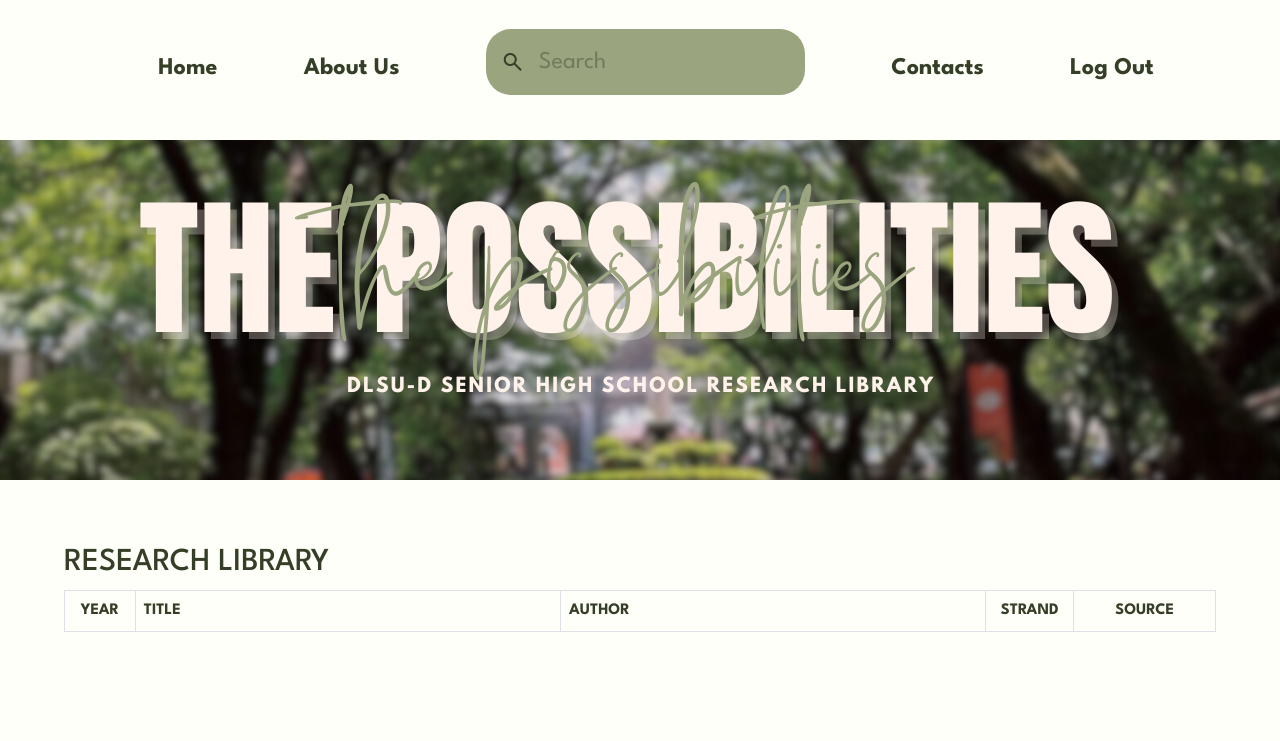
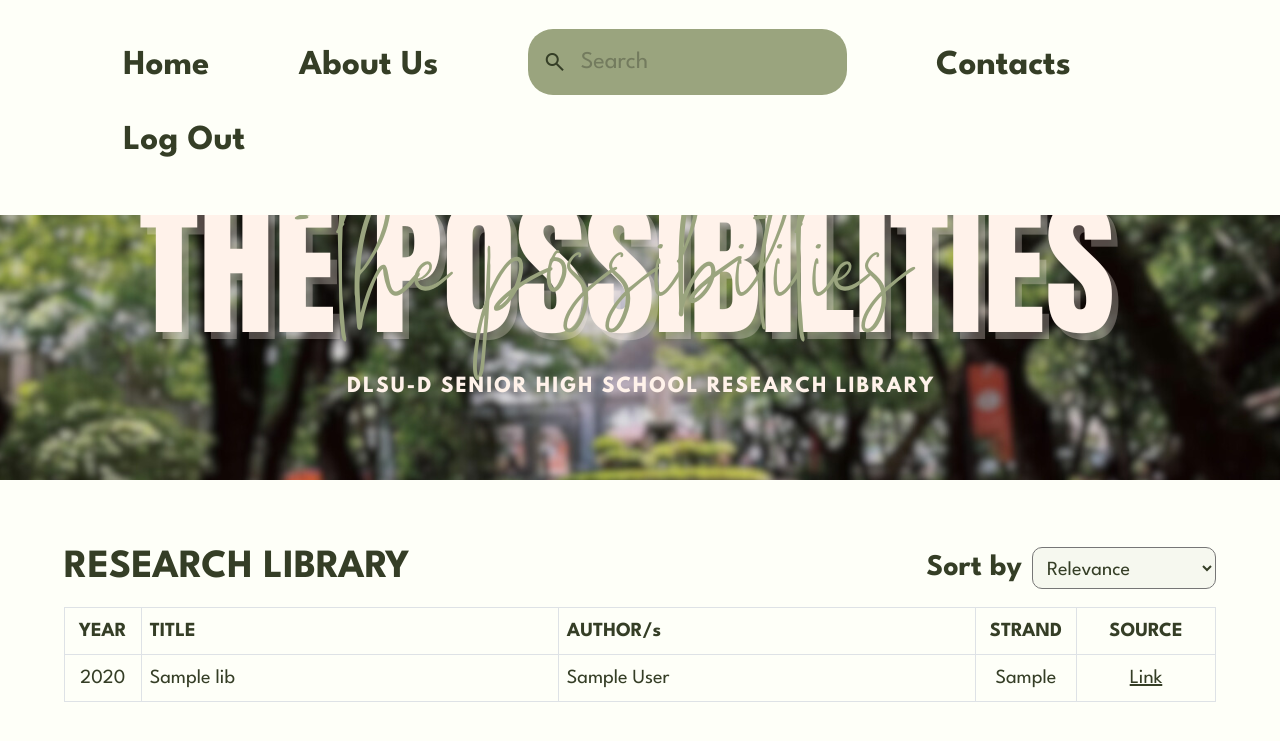
Before and after one commit to Bladeeee3/The-Possibilities, a PHP site: page /Home.php in a window 1280 px wide. Shown: the top 741 px of the page. Run offline with PHP 8.4, Linux system fonts and the light colour scheme; tables that the repository leaves empty or names only in its code hold one stand-in row (values such as "Sample post"); lists and menus that the app fills with data are empty.

Commit message:
FINAL NA YESSS

```diff
--- a/Home.php
+++ b/Home.php
@@ -21,37 +21,62 @@
         }
         table th, table td {
             text-align: center;
+            font-size: 20px;
         }
         th.year, td.year {
             width: 5%;
         }
-
         th.strand, td.strand {
             width: 5%;
         }
         th.source, td.source {
             width: 10%;
         }
-
-        th.title, td.title, th.author, td.author{
+        th.title, td.title, th.author, td.author {
             text-align: left;
             width: 30%;
         }
-        td.source a{
+        td.source a {
             color: #353e26;
         }
-        td.source a::after{
+        td.source a::after {
             background: #9aa47e;
             display: block;
             margin: auto;
         }
-
-        td.source a:hover::after{
+        td.source a:hover::after {
             width: 100%;
         }
+        td.source a:hover {
+            color: #9aa47e;
+        }
+        .header-container {
+            display: flex;
+            justify-content: space-between;
+            align-items: center;
+            margin-bottom: 15px;
+        }
 
-        td.source a:hover{
-            color: #9aa47e;
+        h1 {
+            font-weight: bold;
+            margin: 0;
+        }
+        .sort {
+            display: flex;
+             align-items: center;
+        }
+        .sort label {
+            margin-right: 10px;
+            font-size: 30px;
+            font-weight: bold;
+        }
+        .sort select {
+            font-size: 20px;
+            padding: 10px;
+            background-color: #F6F8EF;
+            color: #353e26;
+            border-radius: 10px;
+            cursor: pointer;
         }
     </style>
 </head>
@@ -67,6 +92,7 @@
                             <div class="search">
                                 <span class="search-icon material-symbols-outlined">search</span>
                                 <input type="text" name="search" required value="<?php if(isset($_GET['search'])){echo $_GET['search']; } ?>" class="search-input" placeholder="Search">
+                            </div>
                         </form>
                     </li>
                     <li><a href="Contacts.php">Contacts</a></li>
@@ -76,13 +102,30 @@
         </div>
     </section>
 <div class="card-body">
-    <h2>RESEARCH LIBRARY</h2>
+    <div class="header-container">
+        <h1>RESEARCH LIBRARY</h1>
+        <form action="home.php" method="GET">
+            <div class="sort">
+            <input type="hidden" name="search" value="<?php if(isset($_GET['search'])) { echo $_GET['search']; } ?>">
+            <label for="sort">Sort by</label>
+            <select name="sort" onchange="this.form.submit()">
+                <option value="">Relevance</option>
+                <option value="year_asc" <?php if(isset($_GET['sort']) && $_GET['sort'] == 'year_asc') { echo 'selected'; } ?>>Oldest to Newest</option>
+                <option value="year_desc" <?php if(isset($_GET['sort']) && $_GET['sort'] == 'year_desc') { echo 'selected'; } ?>>Newest to Oldest</option>
+                <option value="title_asc" <?php if(isset($_GET['sort']) && $_GET['sort'] == 'title_asc') { echo 'selected'; } ?>>Title (A to Z)</option>
+                <option value="title_desc" <?php if(isset($_GET['sort']) && $_GET['sort'] == 'title_desc') { echo 'selected'; } ?>>Title (Z to A)</option>
+                <option value="author_asc" <?php if(isset($_GET['sort']) && $_GET['sort'] == 'author_asc') { echo 'selected'; } ?>>Author/s (A to Z)</option>
+                <option value="author_desc" <?php if(isset($_GET['sort']) && $_GET['sort'] == 'author_desc') { echo 'selected'; } ?>>Author/s (Z to A)</option>
+            </select>
+            </div>
+        </div>
+        </form>
         <table class="table table-bordered">
             <thead>
                 <tr>
                     <th class="year">YEAR</th>
                     <th class="title">TITLE</th>
-                    <th class="author">AUTHOR</th>
+                    <th class="author">AUTHOR/s</th>
                     <th class="strand">STRAND</th>
                     <th class="source">SOURCE</th>
                 </tr>
@@ -91,16 +134,41 @@
             <?php
                 $con = mysqli_connect("localhost","root","","library");
 
-                    if(isset($_GET['search']))
-                    {
+                $searchQuery = "";
+                if(isset($_GET['search'])) {
                     $filtervalues = $_GET['search'];
-                        $query = "SELECT * FROM lib WHERE CONCAT(year, title, author, strand, source) LIKE '%$filtervalues%' ";
+                    $searchQuery = " WHERE CONCAT(year, title, author, strand, source) LIKE '%$filtervalues%' ";
+                }
+
+                $sortQuery = "";
+                if(isset($_GET['sort'])) {
+                    switch($_GET['sort']) {
+                        case 'year_asc':
+                            $sortQuery = " ORDER BY year ASC";
+                            break;
+                        case 'year_desc':
+                            $sortQuery = " ORDER BY year DESC";
+                            break;
+                        case 'title_asc':
+                            $sortQuery = " ORDER BY title ASC";
+                            break;
+                        case 'title_desc':
+                            $sortQuery = " ORDER BY title DESC";
+                            break;
+                        case 'author_asc':
+                            $sortQuery = " ORDER BY author ASC";
+                            break;
+                        case 'author_desc':
+                            $sortQuery = " ORDER BY author DESC";
+                            break;
+                    }
+                }
+
+                $query = "SELECT * FROM lib" . $searchQuery . $sortQuery;
                 $query_run = mysqli_query($con, $query);
 
-                        if(mysqli_num_rows($query_run) > 0)
-                        {
-                            foreach($query_run as $items)
-                            {
+                if(mysqli_num_rows($query_run) > 0) {
+                    foreach($query_run as $items) {
                         ?>
                         <tr>
                             <td class="year"><?= $items['year']; ?></td>
@@ -111,17 +179,15 @@
                         </tr>
                         <?php
                     }
-                        }
-                        else
-                        {
+                } else {
                     ?>
                     <tr>
-                                    <td colspan="5" style="text-align: left;">No Record Found</td>
+                        <td colspan="5" style="text-align: left;">No Record
                     </tr>
                     <?php
                 }
-                    }
             ?>
+
             </tbody>
         </table>
     </div>
--- a/Library.css
+++ b/Library.css
@@ -16,6 +16,7 @@ body{
     width: 100%
     height: 100%;
     background: #fefff8;
+
 }
 
 .search{
@@ -47,7 +48,7 @@ body{
 }
 
 nav{
-    font-size: 24px;
+    font-size: 35px;
     display: flex;
     width: 84%
     margin:auto;
@@ -55,6 +56,11 @@ nav{
     align-items: center;
     justify-content: space-between;
     font-weight: bold;
+}
+
+nav ul {
+    margin-left: auto;
+    margin-right: auto;
 }
 
 nav ul li{
@@ -65,12 +71,8 @@ nav ul li{
     padding: 10px 5vh;
 }
 
-nav ul {
-    margin-left: auto;
-    margin-right: auto;
-}
+nav ul li a{
 
-nav ul li a{
     display: block;
     text-decoration: none;
     text-align: center;
@@ -113,7 +115,8 @@ nav ul li a:hover{
                 0 32px 64px -48px rgba(0, 0, 0, 0.5);
 }
 .form-box{
-    width: 450px;
+    width: 600px;
+    height: auto;
     margin: 0px 10px;
     color: #32463a;
     font-weight: bold;
@@ -122,7 +125,7 @@ nav ul li a:hover{
     margin-left: -10px;
 }
 .form-box .back a{
-    font-size: 18x;
+    font-size: 18px;
 }
 .form-box .back a svg{
     position: relative;
@@ -137,29 +140,30 @@ nav ul li a:hover{
     padding-bottom: 10px;
     border-bottom: 1px solid #d1d8be;
     margin-bottom: 10px;
-    font-size: 16px;
+    font-size: 20px;
 }
 .form-box form .field{
     display: flex;
     margin-bottom: 10px;
     flex-direction: column;
+    font-size: 20px;
 }
 .form-box form .input input{
-    height: 40px;
+    height: 50px;
     width: 100%;
-    font-size: 16px;
+    font-size: 20px;
     padding: 0 10px;
     border-radius: 5px;
     border: 1px solid #d1d8be;
     outline: none;
 }
 .btn{
-    height: 35px;
+    height: 45px;
     background: #2c3329;
     border: 0;
     border-radius: 5px;
     color: #fefff8;
-    font-size: 15px;
+    font-size: 20px;
     cursor: pointer;
     transition: all 0.3s;
     margin-top: 10px;
@@ -174,6 +178,10 @@ nav ul li a:hover{
 }
 .links{
     text-align: center;
+    font-size: 20px;
+}
+.links a{
+    color: #9aa47e;
 }
 .message{
     text-align: center;
--- a/Login.php
+++ b/Login.php
@@ -56,7 +56,7 @@ session_start();
             <br>
             <br>
             <header>Login</header>
-            <p>Welcome back, Lasallians! Please Login to your account.</p>
+            <p>Welcome back, Lasallian! Please Login to your account.</p>
             <br>
             <br>
             <form action="" method="post">
@@ -77,6 +77,7 @@ session_start();
                 <div class="links">
                     Don't have an account? <a href="Signup.php">Sign Up</a> here.
                 </div>
+                <br><br>
             </form>
         </div>
     </div>
--- a/Signup.php
+++ b/Signup.php
@@ -59,7 +59,7 @@ body{
             <br>
             <br>
             <header>Sign Up</header>
-            <p>Welcome, Lasallians! Create your account and Sign up here.</p>
+            <p>Welcome, Lasallian! Create your account and Sign up here.</p>
             <br>
             <br>
             <form action="" method="post">
@@ -81,6 +81,7 @@ body{
                 <div class="links">
                     Already have an account? <a href="Login.php">Login</a> here.
                 </div>
+                <br><br>
             </form>
         </div>
     </div>
```
Also changed, not shown: Welcome.html (+20 -15 lines), README.md (deleted). Lines whose indentation alone changed are shown as unchanged.
